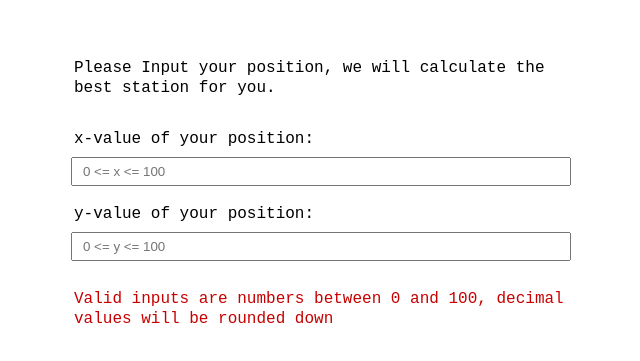
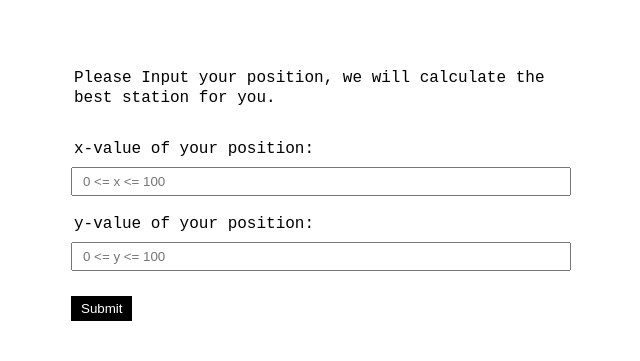
Before and after one commit to 6r0b1/nordcloud, a Next.js app: page / in a window 1280 px wide. Shown: the part 207-568 px from the top of the page, without its empty margins (319-959 px from the left). Built offline with nearby package versions, Linux system fonts and the light colour scheme.

Commit message:
better form

```diff
--- a/pages/index.tsx
+++ b/pages/index.tsx
@@ -15,7 +15,7 @@ export default function Home() {
         posX: -1,
         posY: -1,
     });
-    const [invalidInput, setInvalidInput] = useState(true);
+    const [invalidInput, setInvalidInput] = useState(false);
     const [gotResponse, setGotResponse] = useState(false);
     const [bestStation, setBestStation] = useState({
         station_x: null,
@@ -29,10 +29,27 @@ export default function Home() {
             ...userInput,
             [e.target.name]: parseInt(e.target.value),
         });
+        setInvalidInput(false);
     }
 
-    useEffect(() => {
-        // validate user input
+    // useEffect(() => {
+    //     // validate user input
+    //     if (
+    //         userInput.posX < 0 ||
+    //         userInput.posX > 100 ||
+    //         userInput.posY < 0 ||
+    //         userInput.posY > 100 ||
+    //         isNaN(userInput.posX) ||
+    //         isNaN(userInput.posY)
+    //     ) {
+    //         setInvalidInput(true);
+    //         return;
+    //     } else {
+    //         setInvalidInput(false);
+    //     }
+    // }, [userInput]);
+
+    async function handleSubmit() {
         if (
             userInput.posX < 0 ||
             userInput.posX > 100 ||
@@ -43,13 +60,7 @@ export default function Home() {
         ) {
             setInvalidInput(true);
             return;
-        } else {
-            setInvalidInput(false);
         }
-    }, [userInput]);
-
-    async function handleSubmit() {
-        console.log(userInput);
 
         const queryResponse = await fetch("/api/station", {
             method: "POST",
```
